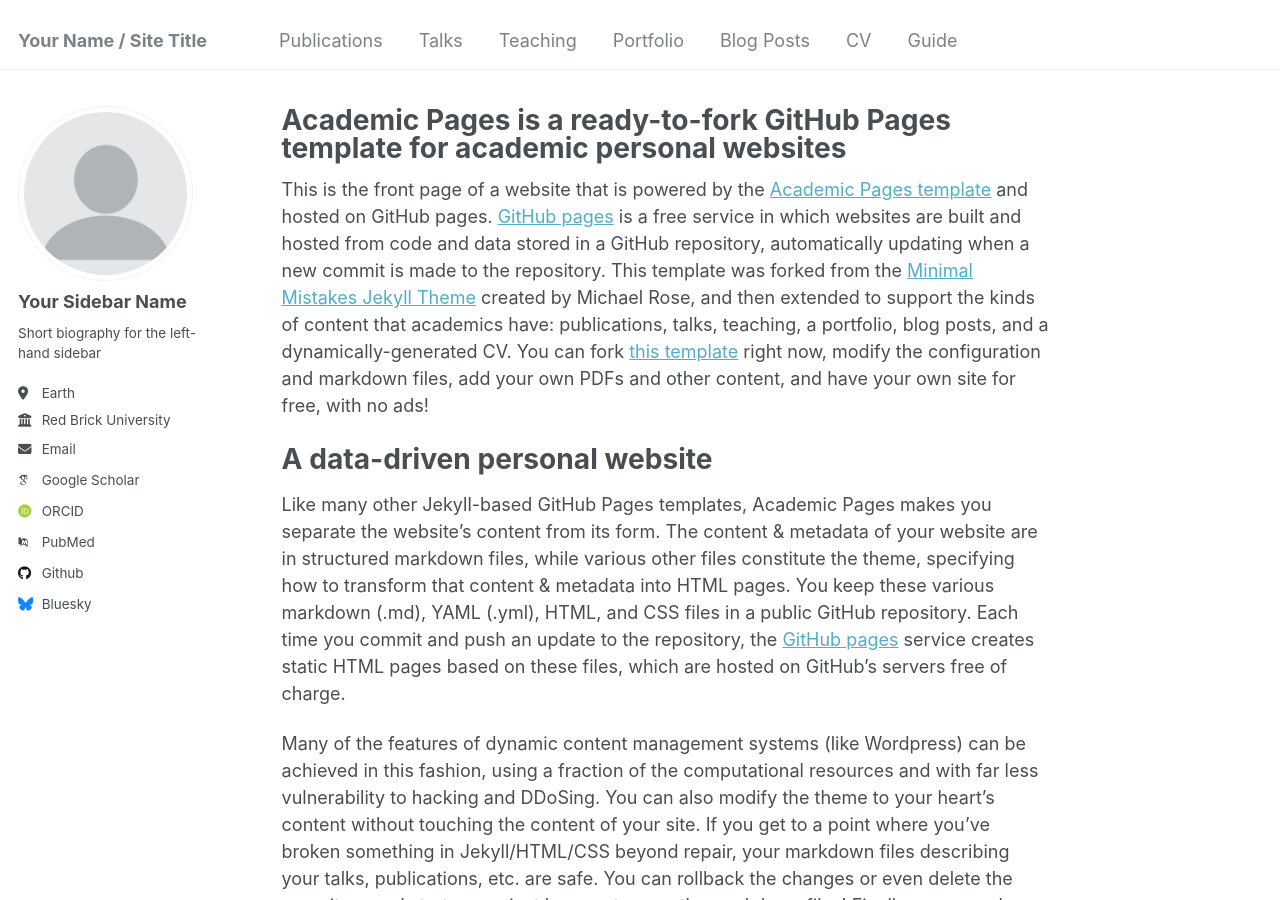
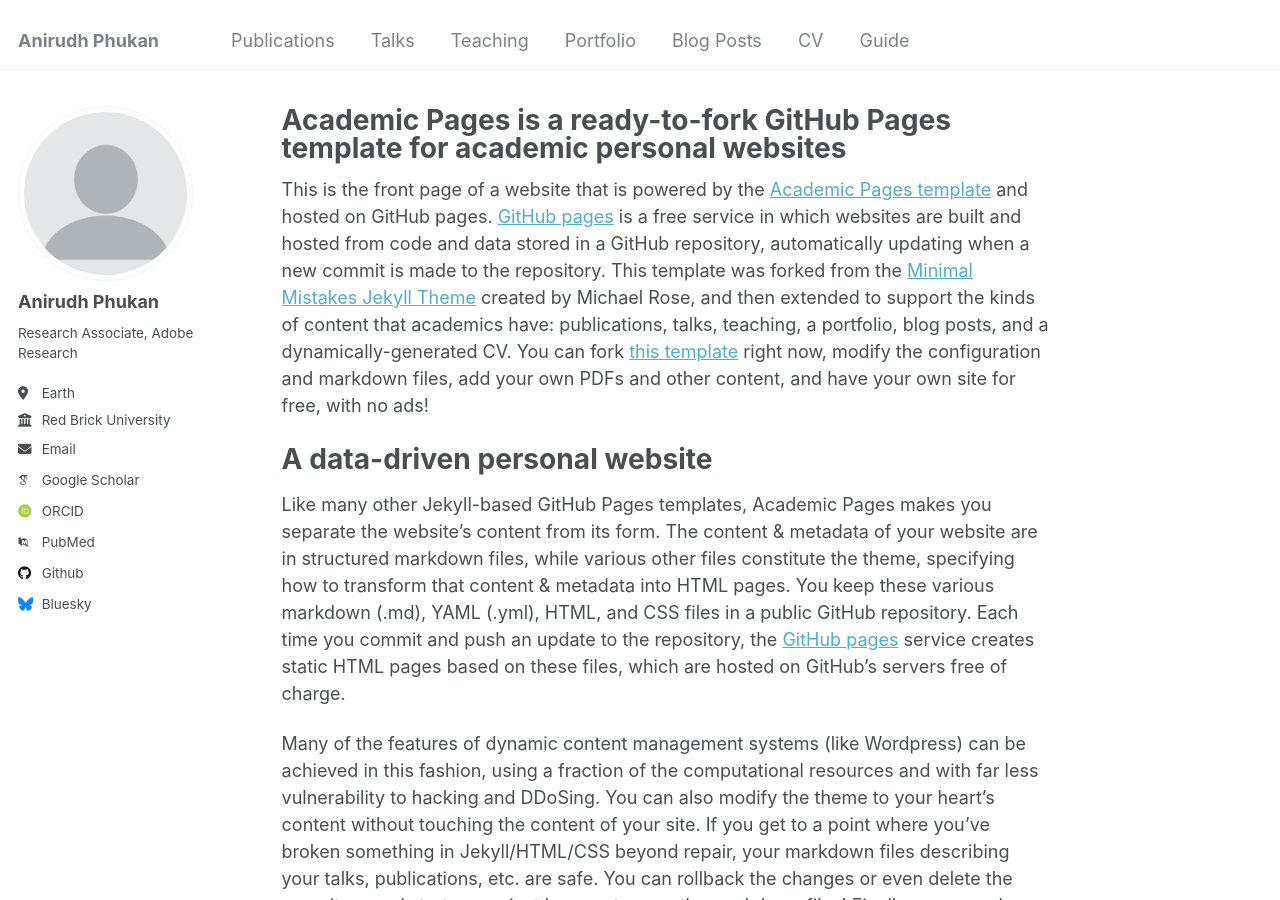
Before and after one commit to Anirudh-Phukan/Anirudh-Phukan.github.io, a Jekyll site: the page built from _pages/about.md, in a window 1280 px wide and 900 px high. Built offline with Jekyll 4.4.1, drawn with Linux system fonts in a browser that asks for light colours; some web fonts are replaced.

Commit message:
Update _config.yml

```diff
--- a/_config.yml
+++ b/_config.yml
@@ -8,7 +8,7 @@
 
 # Basic Site Settings
 locale                   : "en-US"
-title                    : "Your Name / Site Title"
+title                    : "Anirudh Phukan"
 title_separator          : "-"
 name                     : &name "Your Name"
 description              : &description "personal description"
@@ -22,9 +22,9 @@ repository               : "academicpages/academicpages.github.io"
 author:
   # Biographic information
   avatar           : "profile.png"
-  name             : "Your Sidebar Name"
+  name             : "Anirudh Phukan"
   pronouns         : # example: "she/her"
-  bio              : "Short biography for the left-hand sidebar"
+  bio              : "Research Associate, Adobe Research"
   location         : "Earth"
   employer         : "Red Brick University"
   uri              : # URL
```
